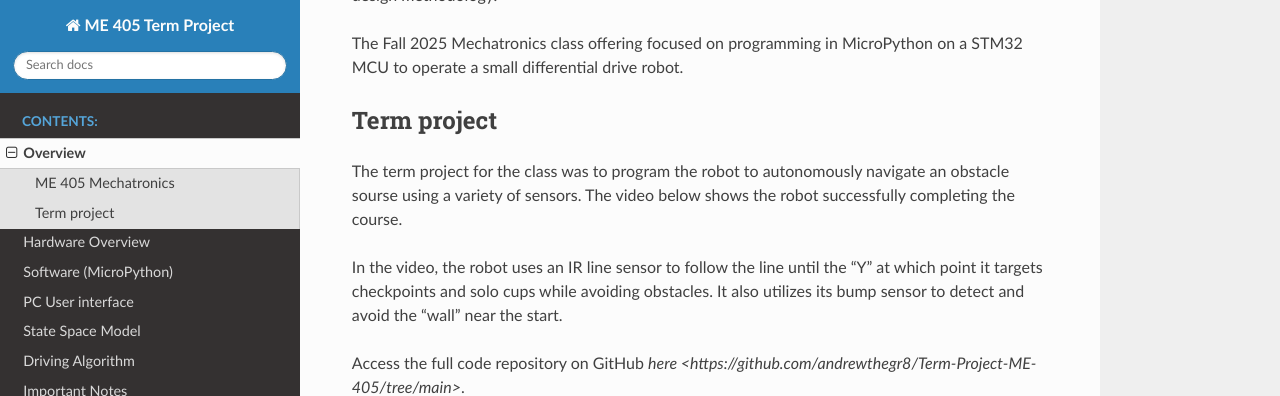
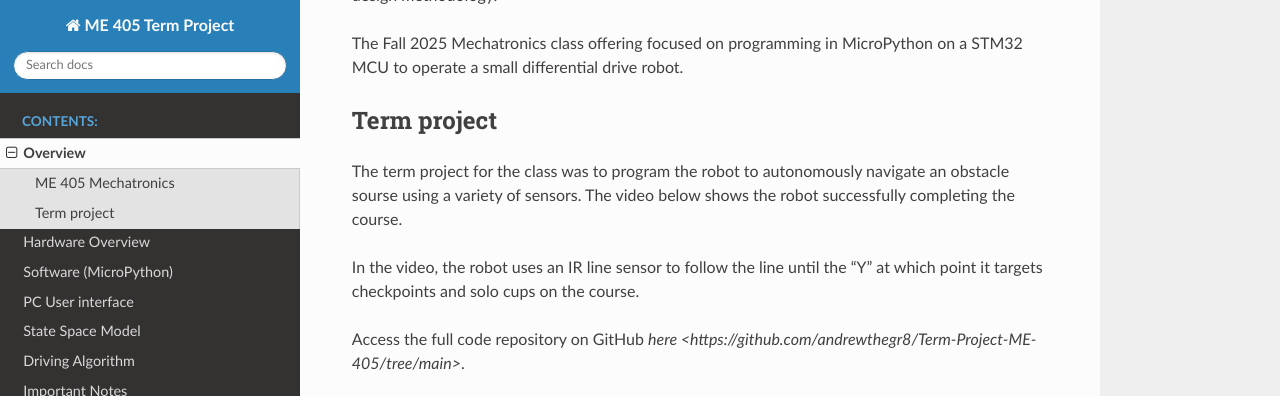
Before and after one commit to andrewthegr8/Term-Project-ME-405, a Sphinx documentation site: the page built from docs/source/overview.rst, in a window 1280 px wide and 900 px high, scrolled down 352 px, cut to the strip 0-396 px from the top of the window. Built offline with Sphinx 7.4.7 and the Read the Docs theme 3.1.0, drawn with Linux system fonts in a browser that asks for light colours.

Commit message:
Revert "init"
This reverts commit 835b5b1ee0d959b55d8130afb14766639b97174b.

```diff
--- a/docs/source/hardware.rst
+++ b/docs/source/hardware.rst
@@ -207,7 +207,3 @@ Communicates with the STM32 via **I²C**.
 .. note::
    The BNO055 requires calibration for accurate measurements. Calibration
    data was stored on program exit and loaded on program startup.
-
-
-Bluetooth module
------------------
--- a/docs/source/overview.rst
+++ b/docs/source/overview.rst
@@ -21,8 +21,7 @@ navigate an obstacle sourse using a variety of sensors. The video below shows
 the robot successfully completing the course.
 
 In the video, the robot uses an IR line sensor to follow the line until the "Y"
-at which point it targets checkpoints and solo cups while avoiding obstacles.
-It also utilizes its bump sensor to detect and avoid the "wall" near the start.
+at which point it targets checkpoints and solo cups on the course.
 
 Access the full code repository on GitHub `here <https://github.com/andrewthegr8/Term-Project-ME-405/tree/main>`.
 
```
